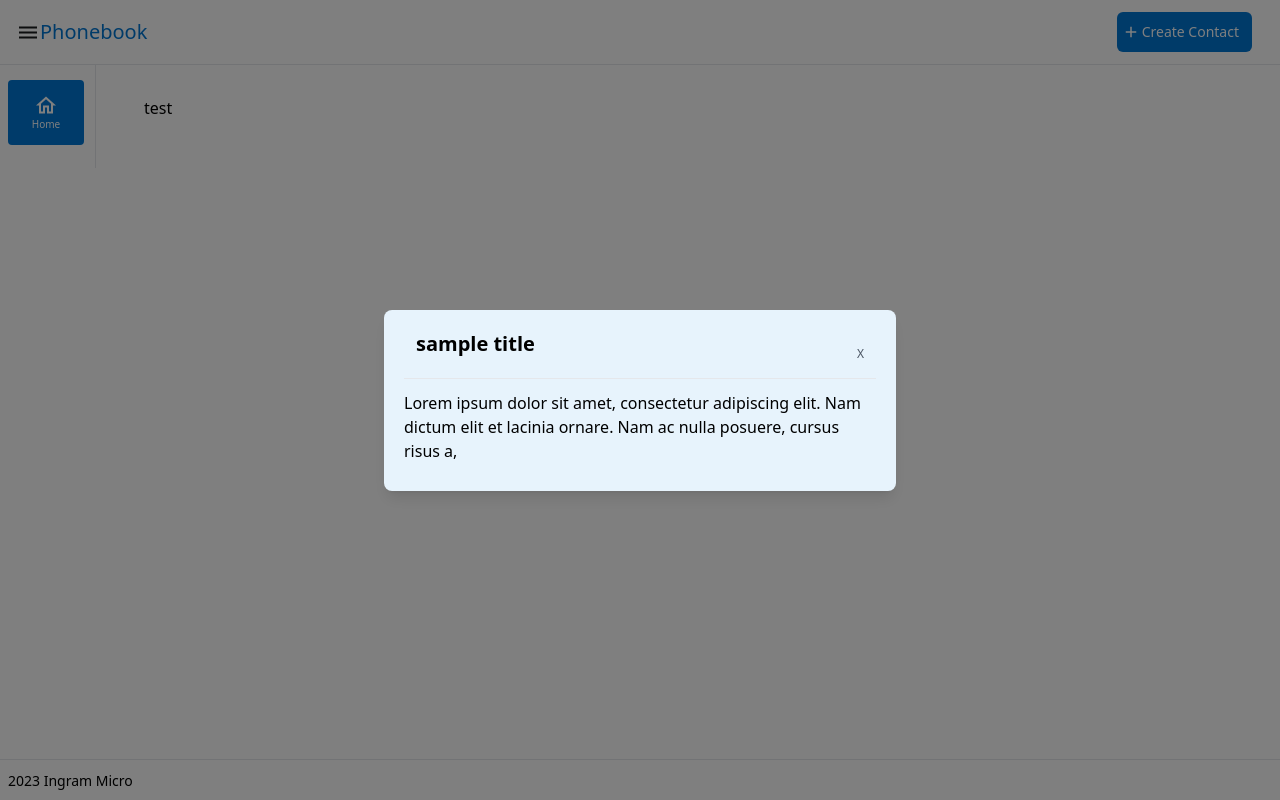
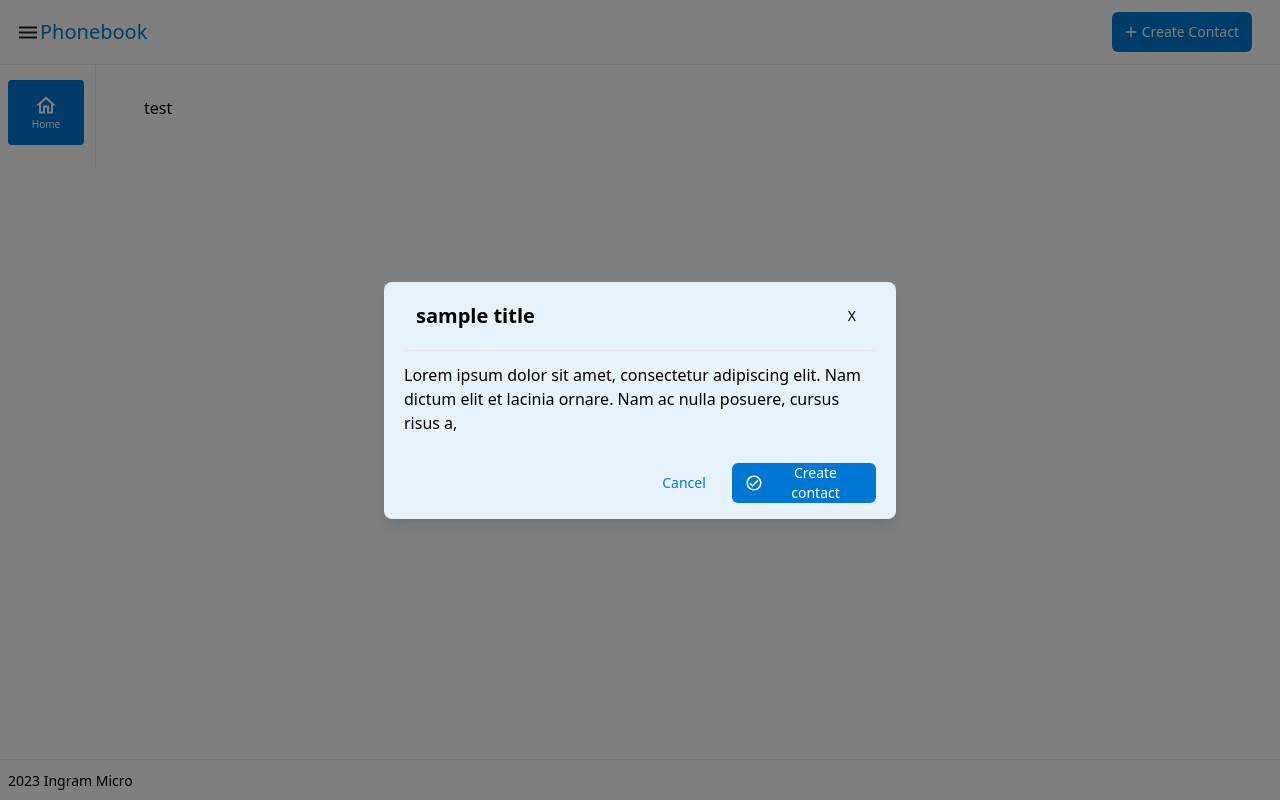
Before and after one commit to Denyyel914/phonebook, a Next.js app: page / in a window 1280 px wide. Both pictures are taken after a click on the button "Create Contact". Built offline with nearby package versions, Linux system fonts and the light colour scheme.

Commit message:
chore: code cleanup
- Remove commented codes
- fix button styling when icon prop is true

```diff
--- a/app/components/Button/Button.jsx
+++ b/app/components/Button/Button.jsx
@@ -13,7 +13,9 @@ const Button = ({ label, style, customClassName, iconType, icon, onClick }) => {
       {/* <span style={iconType == "leading" && { paddingLeft: "5px" }}>
         {iconType === "leading" && icon}
       </span> */}
-      {iconType == "leading" && icon}
+      {iconType === "leading" && (
+        <span style={{ marginLeft: "5px" }}>{icon}</span>
+      )}
       <span
         style={
           iconType
@@ -31,7 +33,9 @@ const Button = ({ label, style, customClassName, iconType, icon, onClick }) => {
       {/* <span style={iconType == "leading" && { paddingLeft: "5px" }}>
         {iconType === "trailing" && icon}
       </span> */}
-      {iconType == "trailing" && icon}
+      {iconType === "trailing" && (
+        <span style={{ marginRight: "4px" }}>{icon}</span>
+      )}
     </button>
   );
 };
--- a/app/components/Modal/Modal.jsx
+++ b/app/components/Modal/Modal.jsx
@@ -34,12 +34,15 @@ const Modal = ({
             ""
           )}
           {onClose ? (
-            <button
-              className="text-gray-600 hover:text-red-600 text-xs pt-5"
+            <Button
+              // className="text-gray-600 hover:text-red-600 text-xs pt-5"
+              // onClick={onClose}
+              label="X"
+              customClassName="text-black"
               onClick={onClose}
             >
               X
-            </button>
+            </Button>
           ) : (
             ""
           )}
--- a/app/layouts/Header/Index.jsx
+++ b/app/layouts/Header/Index.jsx
@@ -3,8 +3,9 @@ import Image from "next/image";
 import Humburger from "../../assets/humburger.svg";
 import Button from "@/app/components/Button/Button";
 import AddIcon from "@/app/assets/AddIcon.svg";
-// import AddIcon from "../../assets/AddIcon.svg"
+
 import Modal from "@/app/components/Modal/Modal";
+import CheckCircle from "@/app/assets/check_circle.svg";
 
 const Header = ({ onToggleSidebar }) => {
   const [isModalOpen, isSetModalOpen] = useState(false);
@@ -51,7 +52,23 @@ const Header = ({ onToggleSidebar }) => {
           Lorem ipsum dolor sit amet, consectetur adipiscing elit. Nam dictum
           elit et lacinia ornare. Nam ac nulla posuere, cursus risus a,
         </p>
-        <div className="flex justify-end mt-7"></div>
+        <div className="flex justify-end mt-7 pb-4">
+          <Button
+            label="Cancel"
+            customClassName="mr-2 w-[80px] h-[40px] text-[#0077D4]"
+            // iconType="leading"
+            // icon={<Image src={AddIcon} alt="Vercel Logo" />}
+            onClick={closeModal}
+          />
+          <Button
+            label="Create contact"
+            style="Primary"
+            customClassName="w-36 h-[40px]"
+            iconType="leading"
+            icon={<Image src={CheckCircle} alt="Vercel Logo" />}
+            onClick={handleModal}
+          />
+        </div>
       </Modal>
     </header>
   );
--- a/app/layouts/Sidebar/Index.jsx
+++ b/app/layouts/Sidebar/Index.jsx
@@ -1,42 +1,3 @@
-// import React, { Fragment } from "react";
-// import Image from "next/image";
-// import Link from "next/link";
-// import { usePanthname } from "next/navigation";
-// import sidebarMenu from "../../data/sidebarMenu";
-
-// const Sidebar = ({ isExanded }) => {
-//   const sidebarClass = isExanded ? "w-60 p-2" : "w-24";
-//   const pathname = usePathname();
-
-//   const ListMenu = sidebarMenu.map((menu, index) => {
-//     <Fragment key={menu.id}>
-//       {menu.name === "home" ? (
-//         <button
-//           className={`${
-//             isExpanded ? "w-[220px] h-45px px-3 m-2" : "w-[76px] h-[65px] mx-2"
-//           } group border-0 hover:bg-[#B7DAFC]
-//           ${pathName === "/" ? "bg-[0077D4] rounded" : ""}
-//           `}
-//         >
-//           <ul>
-//             <li>
-
-//                <Link href={menu.route} className={${isExpanded ? 'flex' : ''}}>
-//                </Link>
-//             </li>
-//           </ul>
-//         </button>
-//       ) : (
-//         ""
-//       )}
-//     </Fragment>;
-//   });
-
-//   return <div></div>;
-// };
-
-// export default Sidebar;
-
 import React, { useState, useEffect, Fragment } from "react";
 import Image from "next/image";
 import Link from "next/link";
@@ -54,8 +15,8 @@ const Sidebar = ({ isExpanded }) => {
         <button
           className={`${
             isExpanded
-              ? "w-[220px] h-[45px] px-3 m-2"
-              : "w-[76px] h-[65px] mx-2"
+              ? "w-[220px] h-[45px] px-3 m-2 transition-width duration-200 ease-in-out"
+              : "w-[76px] h-[65px] mx-2 transition-width duration-200 ease-in-out"
           } group border-0 hover:bg-[#B7DAFC]
                         ${pathname === "/" ? "bg-[#0077D4] rounded" : ""}`}
         >
```
Also changed, not shown: app/assets/check_circle.svg (added).
